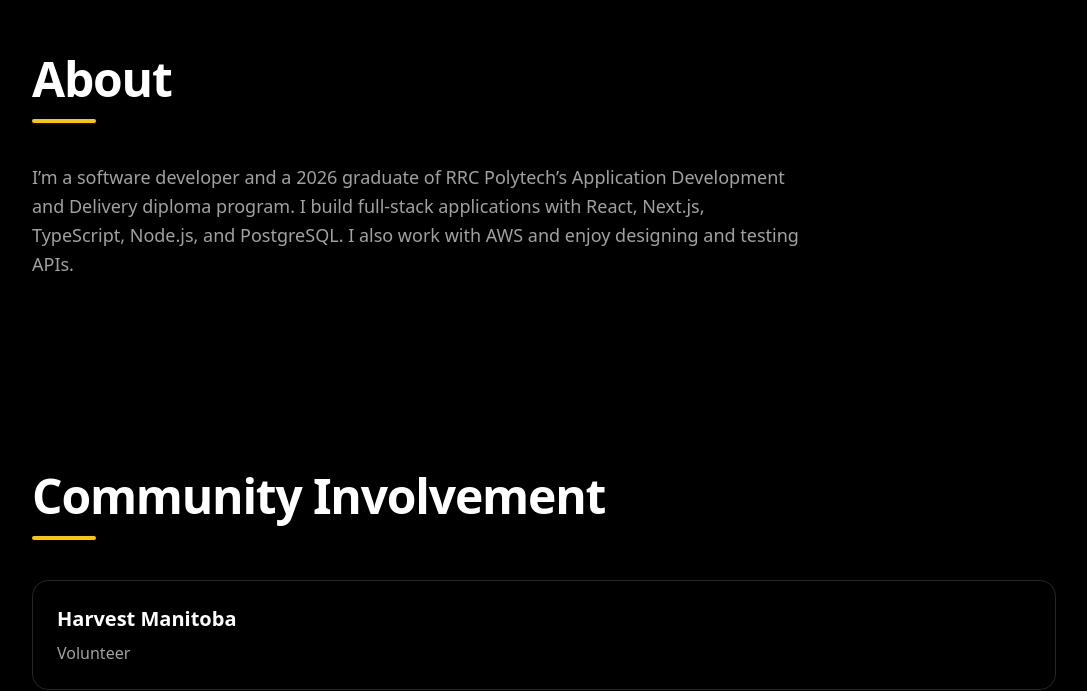
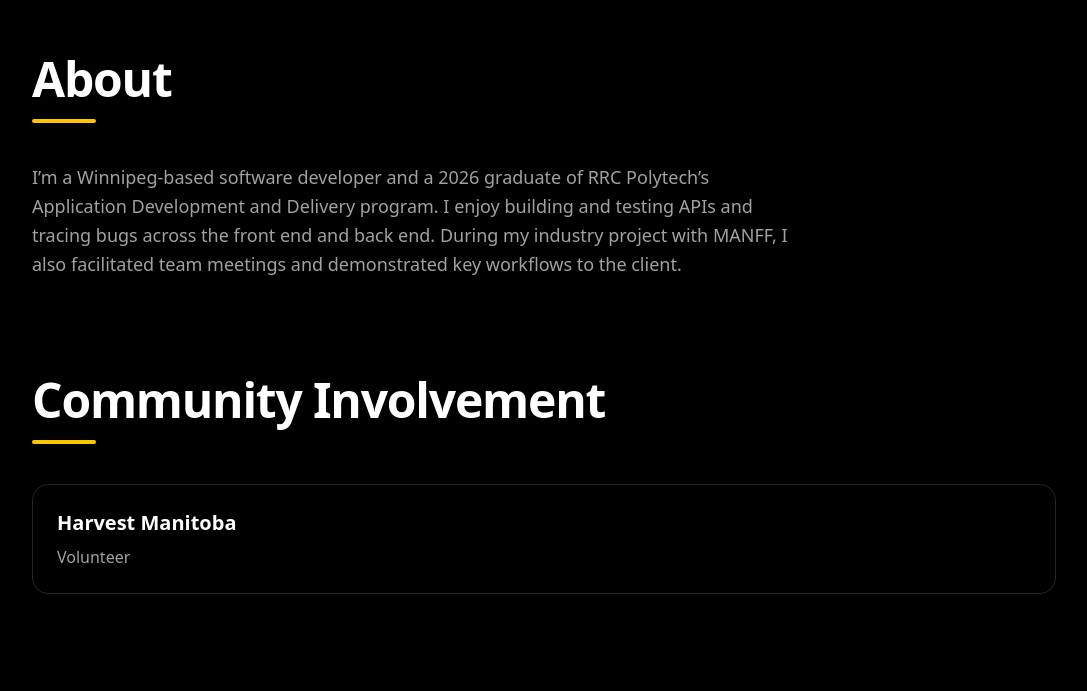
Before and after one commit to jecheta-rrc/nkechi-portfolio, a Next.js app: page / in a window 1280 px wide. Shown: the part 2923-3614 px from the top of the page, without its empty margins (96-1183 px from the left). Built offline with nearby package versions, Linux system fonts and the light colour scheme; a web font is replaced by a local one.

Commit message:
Refine About copy and community section spacing

```diff
--- a/src/app/page.tsx
+++ b/src/app/page.tsx
@@ -64,21 +64,22 @@ export default function Home() {
         </section>
 
         {/* ABOUT */}
-        <section id="about" className="py-24 px-6">
+        <section id="about" className="pt-24 pb-12 px-6">
           <div className="mx-auto w-full max-w-5xl">
             <h2 className="text-4xl md:text-5xl font-bold tracking-tight">About</h2>
             <div className="w-16 h-1 bg-yellow-400 mt-4 mb-10 rounded-full" />
 
             <p className="text-neutral-400 text-lg leading-relaxed max-w-3xl">
-              I’m a software developer and a 2026 graduate of RRC Polytech’s Application
-              Development and Delivery diploma program. I build full-stack applications
-              with React, Next.js, TypeScript, Node.js, and PostgreSQL. I also work
-              with AWS and enjoy designing and testing APIs.
+              I’m a Winnipeg-based software developer and a 2026 graduate of RRC Polytech’s
+              Application Development and Delivery program. I enjoy building and testing APIs
+              and tracing bugs across the front end and back end. During my industry project
+              with MANFF, I also facilitated team meetings and demonstrated key workflows to
+              the client.
             </p>
           </div>
         </section>
 
-        <section id="community" className="py-24 px-6">
+        <section id="community" className="pt-12 pb-24 px-6">
           <div className="mx-auto w-full max-w-5xl">
             <h2 className="text-4xl md:text-5xl font-bold tracking-tight">
               Community Involvement
```
